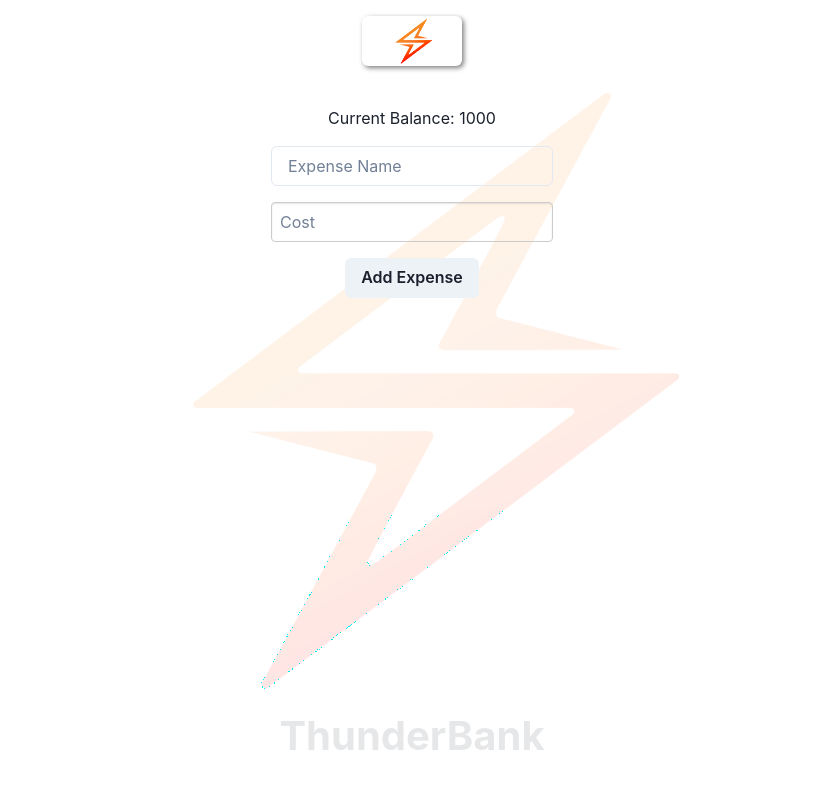
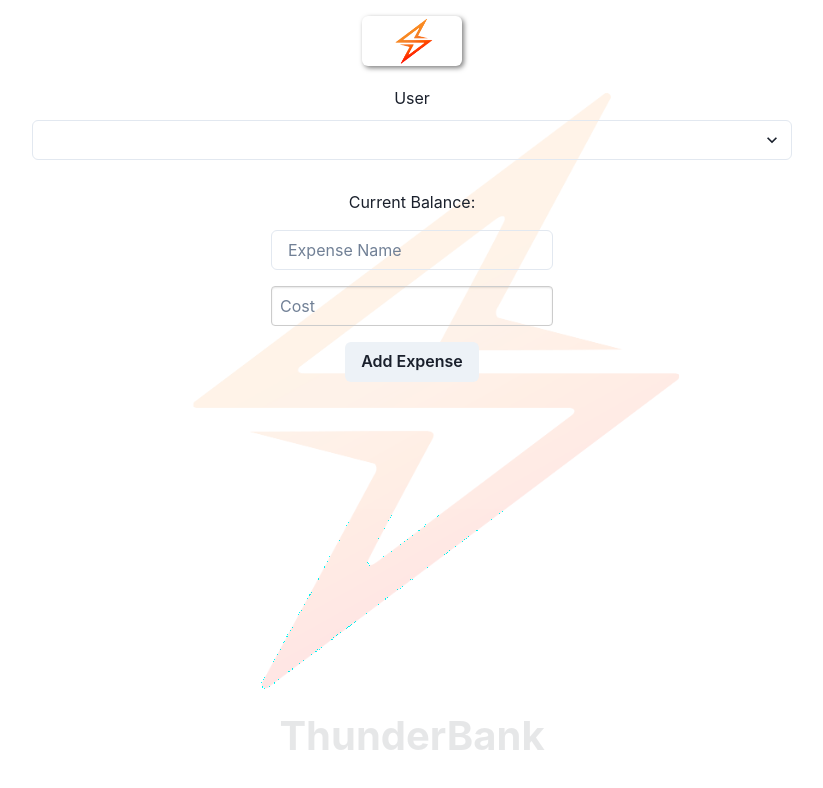
Before and after one commit to joshluismartin/Thunderbank, a React (Vite) app: page /Dashboard/BudgetApp in a window 1280 px wide. Shown: the top 788 px of the page, without its empty margins (228-1051 px from the left). Built offline with nearby package versions, Linux system fonts and the light colour scheme; sample sign-in values are in the browser's storage.

Commit message:
working on BudgetApp

```diff
--- a/src/routes/DashboardChildren/BudgetApp.jsx
+++ b/src/routes/DashboardChildren/BudgetApp.jsx
@@ -7,8 +7,10 @@ import {
   Input,
   Button,
   extendTheme,
+  Select,
 } from '@chakra-ui/react';
 import { User } from './User.js'; // Assume User class is exported from User.js
+
 
 // Custom theme to extend Chakra UI
 const theme = extendTheme({
@@ -22,6 +24,16 @@ const theme = extendTheme({
 });
 
 function BudgetApp() {
+
+  let users = JSON.parse(localStorage.getItem("users")) || [];
+  const [stanuSers, setStanusers] = useState(JSON.parse(localStorage.getItem("users") || "[]"))
+  const [senderId, setSenderId] = useState('')
+
+  let sender = users.find(user =>
+    user.userId === senderId);
+  console.log(sender)
+  /*let recipient = users.find(user =>
+    user.userId === recipientId);*/
   const [user, setUser] = useState(new User('user@example.com', 'password123', 'Jane Doe', 1000));
   const [name, setName] = useState('');
   const [cost, setCost] = useState('');
@@ -34,9 +46,15 @@ function BudgetApp() {
 
   return (
     <ChakraProvider theme={theme}>
+      <label> User </label>
+      <Select onChange={value => setSenderId(value.target.value)}>
+        {stanuSers.map(user => (
+          <option value={user.userId}>{user.firstName} {user.lastName}</option>))}
+      </Select>
+
       <Box p={5}>
         <VStack spacing={4}>
-          <Text>Current Balance: {user.accountBalance}</Text>
+         /* <Text>Current Balance: {user.balance}</Text>*/
           <Input placeholder="Expense Name" value={name} onChange={(e) => setName(e.target.value)} />
           <Input placeholder="Cost" type="number" value={cost} onChange={(e) => setCost(e.target.value)} />
           <Button onClick={handleAddExpense}>Add Expense</Button>
```
